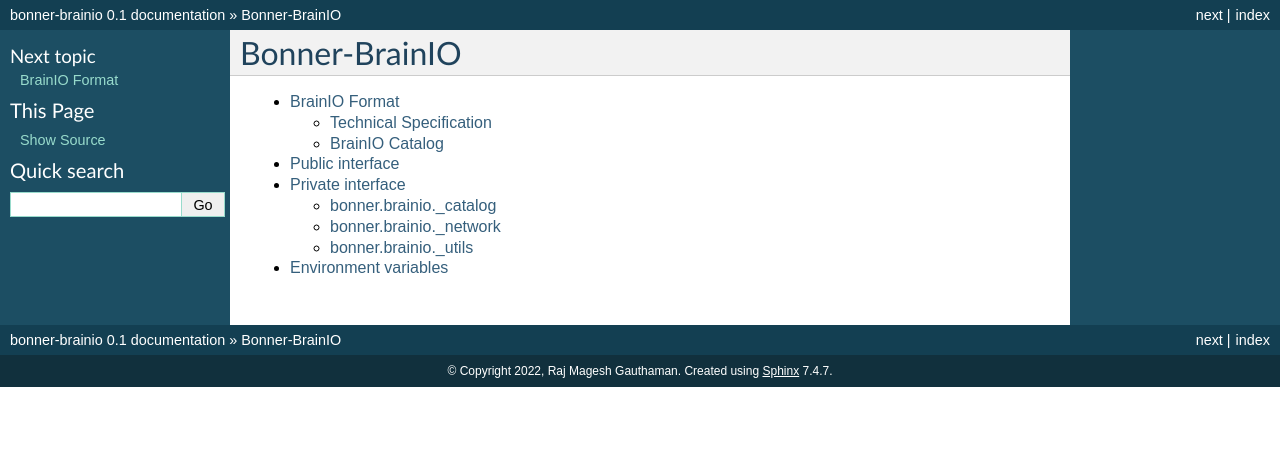
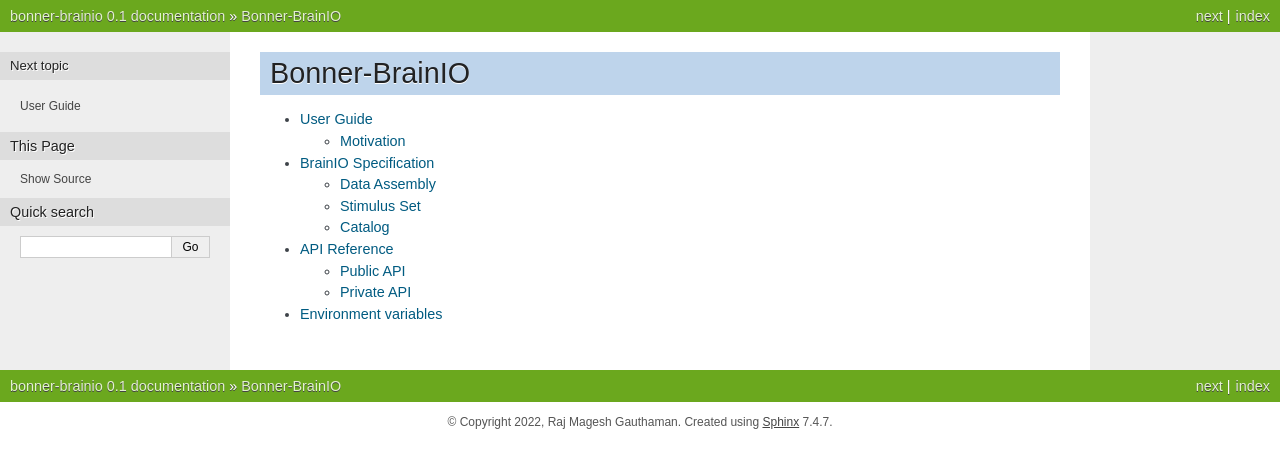
Before and after one commit to raj-magesh/bonner-brainio, a Sphinx documentation site: the page built from docs/index.rst, in a window 1280 px wide. Shown: the top 468 px of the page. Built offline with Sphinx 7.4.7, drawn with Linux system fonts in a browser that asks for light colours.

Commit message:
fix: minor

```diff
--- a/docs/conf.py
+++ b/docs/conf.py
@@ -39,7 +39,7 @@ autodoc_member_order = "bysource"
 intersphinx_mapping = {
     "python": ("https://docs.python.org/3", None),
     "pandas": ("https://pandas.pydata.org/pandas-docs/stable", None),
-    "netCDF4": ("http://unidata.github.io/netcdf4-python", None),
+    # "netCDF4": ("http://unidata.github.io/netcdf4-python", None),
 }
 
 # Add any paths that contain templates here, relative to this directory.
@@ -56,9 +56,9 @@ exclude_patterns = ["_build", "Thumbs.db", ".DS_Store"]
 # The theme to use for HTML and HTML Help pages.  See the documentation for
 # a list of builtin themes.
 #
-html_theme = "classic"
+html_theme = "nature"
 
 # Add any paths that contain custom static files (such as style sheets) here,
 # relative to this directory. They are copied after the builtin static files,
 # so a file named "default.css" will overwrite the builtin "default.css".
-html_static_path = ["_static"]
+html_static_path = []
--- a/docs/index.rst
+++ b/docs/index.rst
@@ -4,7 +4,7 @@ Bonner-BrainIO
 .. toctree::
    :maxdepth: 2
 
+   pages/user_guide
    pages/SPECIFICATION
-   pages/public_interface
-   pages/private_interface
+   pages/api_reference
    pages/environment_variables
--- a/docs/pages/SPECIFICATION.rst
+++ b/docs/pages/SPECIFICATION.rst
@@ -1,5 +1,5 @@
-BrainIO Format
-==============
+BrainIO Specification
+=====================
 
 The key words "MUST", "MUST NOT", "REQUIRED", "SHALL", "SHALL NOT", "SHOULD", "SHOULD NOT", "RECOMMENDED", "MAY", and "OPTIONAL" in this document are to be interpreted as described in RFC 2119.
 
@@ -12,34 +12,31 @@ BrainIO defines three types of entity:
 .. _specification.assembly:
 
 
-Technical Specification
------------------------
+Data Assembly
+-------------
 
-BrainIO Data Assembly
-^^^^^^^^^^^^^^^^^^^^^
+A Data Assembly MUST comprise
 
-A **Data Assembly** MUST comprise
-
-    * a string **identifier**
-    * a **`netCDF-4 <https://docs.unidata.ucar.edu/netcdf-c/current/file_format_specifications.html#netcdf_4_spec>`_ file** which
+    * a string identifier
+    * a `netCDF-4 <https://docs.unidata.ucar.edu/netcdf-c/current/file_format_specifications.html#netcdf_4_spec>`_ file which
 
         * MUST have a root `group <https://docs.unidata.ucar.edu/netcdf-c/current/file_format_specifications.html#groups_spec>`_ that contains exactly one `non-coordinate <https://docs.unidata.ucar.edu/netcdf-c/current/file_format_specifications.html#dims_spec>`_ `variable <https://docs.unidata.ucar.edu/netcdf-c/current/file_format_specifications.html#vars_spec>`_
         * MUST contain the string-type `global attributes <https://docs.unidata.ucar.edu/netcdf-c/current/file_format_specifications.html#atts_spec>`_
 
-            * ``identifier``, which MUST have a value identical to the **Data Assembly** **identifier**
+            * ``identifier``, which MUST have a value identical to the Data Assembly identifier
             * ``stimulus_set_identifier``
 
 .. _specification.stimulus_set:
 
-BrainIO Stimulus Set
-^^^^^^^^^^^^^^^^^^^^
+Stimulus Set
+------------
 
-A **Stimulus Set** MUST comprise
+A Stimulus Set MUST comprise
 
-* a **`ZIP <https://pkware.cachefly.net/webdocs/casestudies/APPNOTE.TXT>`_ archive**
-* a **`CSV <https://datatracker.ietf.org/doc/html/rfc4180>`_ file**
+* a `ZIP <https://pkware.cachefly.net/webdocs/casestudies/APPNOTE.TXT>`_ archive
+* a `CSV <https://datatracker.ietf.org/doc/html/rfc4180>`_ file
 
-    * that MUST have a `header row <https://datatracker.ietf.org/doc/html/rfc4180>`_ of column names, which
+    * that MUST have a `header row <https://datatracker.ietf.org/doc/html/rfc4180>`__ of column names, which
 
         * MUST comprise lowercase letters, numerals, and underscores
         * MUST be unique within the row
@@ -48,7 +45,7 @@ A **Stimulus Set** MUST comprise
 
         * ``filename``, whose entries
 
-            * MUST contain the relative filepath of a file within the **Stimulus Set** **ZIP archive**
+            * MUST contain the relative filepath of a file within the Stimulus Set ZIP archive
             * MUST be unique within the column
 
         * ``stimulus_id``, whose entries
@@ -58,25 +55,25 @@ A **Stimulus Set** MUST comprise
 
 .. _specification.catalog:
 
-BrainIO Catalog
----------------
+Catalog
+-------
 
-A **Catalog**
+A Catalog
 
-* MUST comprise a string **identifier**
-* MAY comprise **Data Assemblies** and/or **Stimulus Sets**, where
+* MUST comprise a string identifier
+* MAY comprise Data Assemblies and/or Stimulus Sets, where
 
-    * each **Data Assembly** **netCDF-4 file**, **Stimulus Set** **ZIP archive**, and **Stimulus Set** **CSV file** MUST correspond to a row in the **Catalog** **CSV file**
-    * each **Data Assembly** **netCDF-4 file's** ``stimulus_set_identifier`` `global attribute <https://docs.unidata.ucar.edu/netcdf-c/current/file_format_specifications.html#atts_spec>`_ MUST correspond to the **identifier** of a **Stimulus Set**
+    * each Data Assembly netCDF-4 file, Stimulus Set ZIP archive, and Stimulus Set CSV file MUST correspond to a row in the Catalog CSV file
+    * each Data Assembly netCDF-4 file's ``stimulus_set_identifier`` `global attribute <https://docs.unidata.ucar.edu/netcdf-c/current/file_format_specifications.html#atts_spec>`_ MUST correspond to the identifier of a Stimulus Set
 
-* MUST comprise a **`CSV file <https://datatracker.ietf.org/doc/html/rfc4180>`_**
+* MUST comprise a `CSV file <https://datatracker.ietf.org/doc/html/rfc4180>`_
 
     * that MUST have a `header row <https://datatracker.ietf.org/doc/html/rfc2119>`_  of column names, which
 
         * MUST comprise lowercase letters, numerals, and underscores
         * MUST be unique within the row
 
-    * where each row MUST correspond to a **Data Assembly** **netCDF-4 file**, **Stimulus Set** **ZIP archive**, or **Stimulus Set** **CSV file** in the **Catalog**
+    * where each row MUST correspond to a Data Assembly netCDF-4 file, Stimulus Set ZIP archive, or Stimulus Set CSV file in the Catalog
     * that MUST contain columns named
 
         * ``sha1``, whose entries
@@ -86,19 +83,19 @@ A **Catalog**
 
         * ``lookup_type``, whose entries
 
-            * MUST be ``assembly`` if the rows corresponds to **Data Assembly** **netCDF-4 files**
-            * MUST be ``stimulus_set`` if the rows correspond to **Stimulus Set** **ZIP archives** or **Stimulus Set** **CSV files**
+            * MUST be ``assembly`` if the rows corresponds to Data Assembly netCDF-4 files
+            * MUST be ``stimulus_set`` if the rows correspond to Stimulus Set ZIP archives or Stimulus Set CSV files
 
         * ``identifier``, whose entries,
 
-            * if the rows correspond to **Data Assembly** **netCDF-4 files**,
+            * if the rows correspond to Data Assembly netCDF-4 files,
 
-                * MUST be equal to the ``identifier`` `global attributes <https://docs.unidata.ucar.edu/netcdf-c/current/file_format_specifications.html#atts_spec>`_ of the **Data Assembly** **netCDF-4 files**
-                * MUST be unique among all the rows in the **Catalog** that correspond to **Data Assembly** **netCDF-4 files**
+                * MUST be equal to the ``identifier`` `global attributes <https://docs.unidata.ucar.edu/netcdf-c/current/file_format_specifications.html#atts_spec>`_ of the Data Assembly netCDF-4 files
+                * MUST be unique among all the rows in the Catalog that correspond to Data Assembly netCDF-4 files
 
-            * if the rows correspond to **Stimulus Set** **ZIP archives** or **Stimulus Set** **CSV files**,
+            * if the rows correspond to Stimulus Set ZIP archives or Stimulus Set CSV files,
 
-                * MUST be equal to the **identifiers** of the **Stimulus Sets**
+                * MUST be equal to the identifiers of the Stimulus Sets
 
         * ``stimulus_set_identifier``, whose entries
 
--- /dev/null
+++ b/docs/pages/api_reference.rst
@@ -0,0 +1,46 @@
+API Reference
+=============
+
+Public API
+----------
+
+.. automodule:: bonner.brainio
+
+.. autoclass:: bonner.brainio.Catalog
+    :special-members: __init__
+    :members:
+
+Private API
+-----------
+
+bonner.brainio._catalog
+^^^^^^^^^^^^^^^^^^^^^^^
+
+.. automodule:: bonner.brainio._catalog
+   :ignore-module-all:
+   :special-members: __init__
+   :members:
+   :private-members:
+   :noindex:
+   :undoc-members:
+
+bonner.brainio._network
+^^^^^^^^^^^^^^^^^^^^^^^
+
+.. automodule:: bonner.brainio._network
+   :ignore-module-all:
+   :members:
+   :private-members:
+   :undoc-members:
+   :noindex:
+
+bonner.brainio._utils
+^^^^^^^^^^^^^^^^^^^^^
+
+.. automodule:: bonner.brainio._utils
+   :ignore-module-all:
+   :special-members: __init__
+   :members:
+   :private-members:
+   :undoc-members:
+   :noindex:
--- a/docs/pages/private_interface.rst
+++ /dev/null
@@ -1,25 +0,0 @@
-Private interface
-=================
-
-bonner.brainio._catalog
------------------------
-
-.. autoclass:: bonner.brainio._catalog.Catalog
-   :members:
-   :private-members:
-   :special-members: __init__
-   :noindex:
-
-bonner.brainio._network
------------------------
-
-.. automodule:: bonner.brainio._network
-   :members:
-   :private-members:
-
-bonner.brainio._utils
----------------------
-
-.. automodule:: bonner.brainio._utils
-   :members:
-   :private-members:
--- a/docs/pages/public_interface.rst
+++ /dev/null
@@ -1,5 +0,0 @@
-Public interface
-================
-
-.. autoclass:: bonner.brainio.Catalog
-    :members:
```
Also changed, not shown: docs/pages/user_guide.rst (added, +9 -0 lines), 2 other files.
